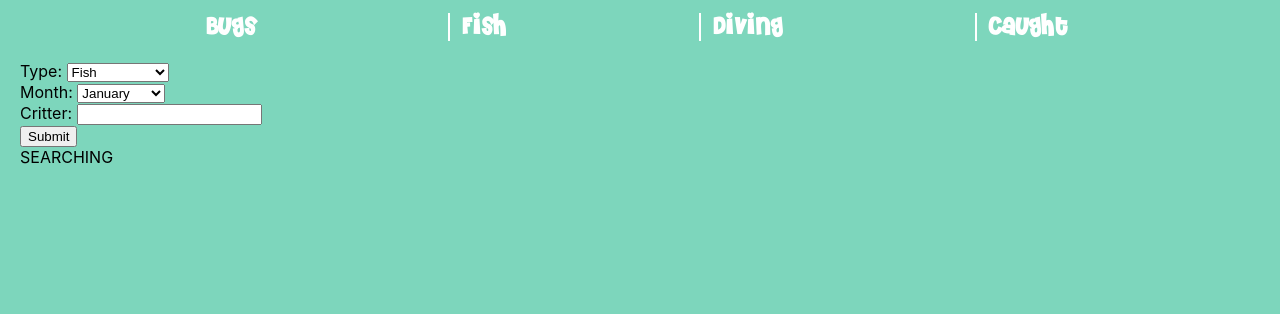
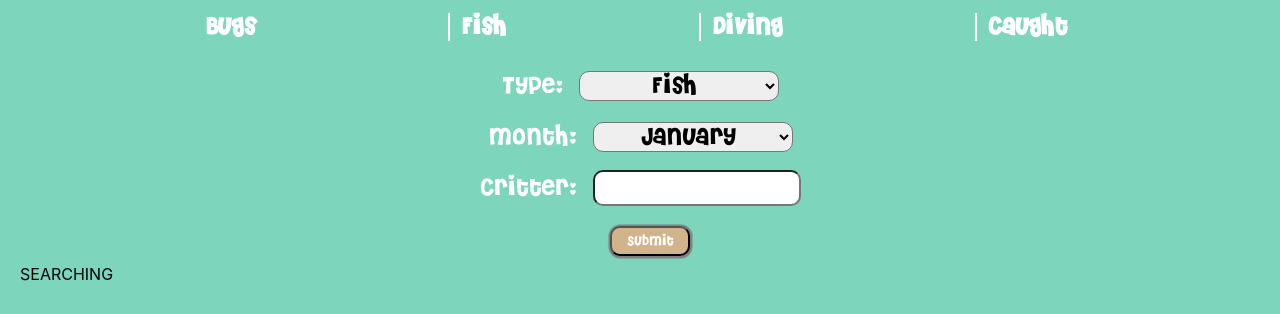
Before and after one commit to LaurenColvin/project-2-react, a React (Create React App) app in the folder critterpedia/: page / in a window 1280 px wide. Shown: the part 172-486 px from the top of the page. Built offline with nearby package versions, Linux system fonts and the light colour scheme.

Commit message:
adding styling for search form

```diff
--- a/critterpedia/src/App.css
+++ b/critterpedia/src/App.css
@@ -78,4 +78,57 @@ h1 {
   background-color: tan;
   border-radius: 100px;
   box-shadow: 1px 1px 2px 4px grey;
+  margin: 0 35%;
 }
+
+
+h4 {
+  font-family: Cheri-Solid;
+  text-align: center;
+  color: white;
+  text-transform: capitalize;
+  font-size: 1.5em;
+  margin: 15px;
+  padding: 5px 0 3px 0;
+  background-color: tan;
+  border-radius: 10px;
+  box-shadow: 1px 1px 2px 2px grey;
+}
+
+/* SEARCH STYLING */
+
+form {
+  text-align: center;
+  line-height: 50px;
+}
+
+.search {
+  width: 200px;
+  height: 30px;
+  text-align: center;
+  border-radius: 10px;
+  font-family: Cheri-Solid;
+  font-size: 1.5em;
+}
+
+label {
+  color: white;
+  font-family: Cheri-Solid;
+  margin-right: 10px;
+  font-size: 1.5em;
+}
+
+.submit-button {
+  width: 80px;
+  height: 30px;
+  margin-left: 20px;
+  background-color: tan;
+  border-radius: 10px;
+  box-shadow: .5px .5px 1px 2px grey;
+  color: white;
+  font-family: Cheri-Solid;
+}
+
+.search-result {
+
+}
```
